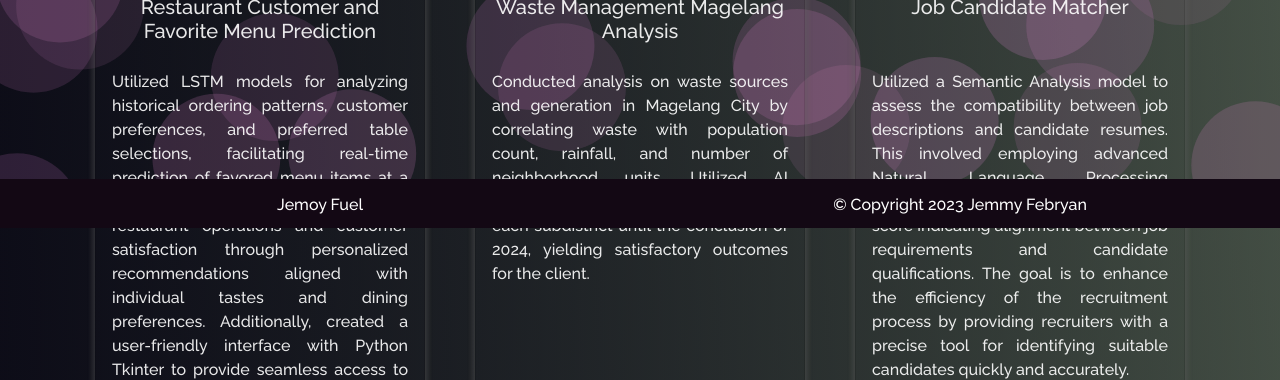
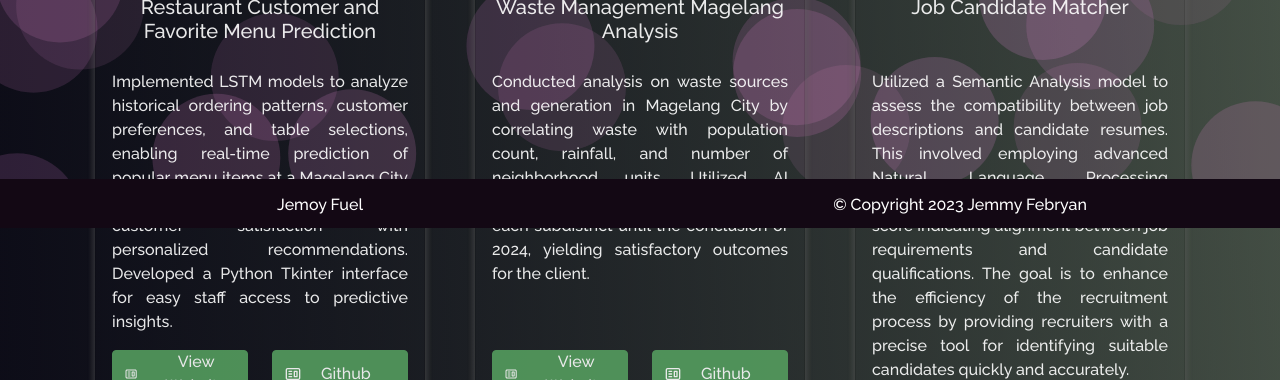
Before and after one commit to jemmyfebryan/jemmyfebryan-portfolio, a React (Create React App) app: page /journey in a window 1280 px wide. Shown: the part 572-952 px from the top of the page. Built offline with nearby package versions, Linux system fonts and the light colour scheme.

Commit message:
Add Whatsapp

```diff
--- a/src/components/Home/Home2.js
+++ b/src/components/Home/Home2.js
@@ -6,7 +6,10 @@ import {
   AiOutlineTwitter,
   AiFillInstagram,
 } from "react-icons/ai";
-import { FaLinkedinIn } from "react-icons/fa";
+import {
+  FaLinkedinIn,
+  FaWhatsapp,
+} from "react-icons/fa";
 import ClientPartners from "./ClientPartners";
 
 function Home2() {
@@ -117,6 +120,16 @@ function Home2() {
                   <AiFillInstagram />
                 </a>
               </li>
+              <li className="social-icons">
+                <a
+                  href="https://wa.me/6285850434383"
+                  target="_blank"
+                  rel="noreferrer"
+                  className="icon-colour home-social-icons"
+                >
+                  <FaWhatsapp />
+                </a>
+              </li>
             </ul>
           </Col>
         </Row>
--- a/src/components/Projects/journey.js
+++ b/src/components/Projects/journey.js
@@ -4,10 +4,10 @@ const journeyData = [
     "title": "Restaurant Customer and Favorite Menu Prediction",
     "imgPath": "https://i.imgur.com/eYQWKkq.jpeg",
     "date": "2024/02",
-    "description": "Utilized LSTM models for analyzing historical ordering patterns, customer preferences, and preferred table selections, facilitating real-time prediction of favored menu items at a restaurant in Magelang City. Enhanced restaurant operations and customer satisfaction through personalized recommendations aligned with individual tastes and dining preferences. Additionally, created a user-friendly interface with Python Tkinter to provide seamless access to the predictive capabilities for restaurant staff.",
-    "noRef": true,
-    "refLink": [],
-    "refName": [],
+    "description": "Implemented LSTM models to analyze historical ordering patterns, customer preferences, and table selections, enabling real-time prediction of popular menu items at a Magelang City restaurant. Improved operations and customer satisfaction with personalized recommendations. Developed a Python Tkinter interface for easy staff access to predictive insights.",
+    "noRef": false,
+    "refLink": ["https://sales-recapitulation-analysis-atslcoc5ya-as.a.run.app", "https://github.com/jemmyfebryan/sales-recapitulation-analysis"],
+    "refName": ["View Website", "Github"],
     "tags": ["Python", "AI/ML"]
   },
   {
```
